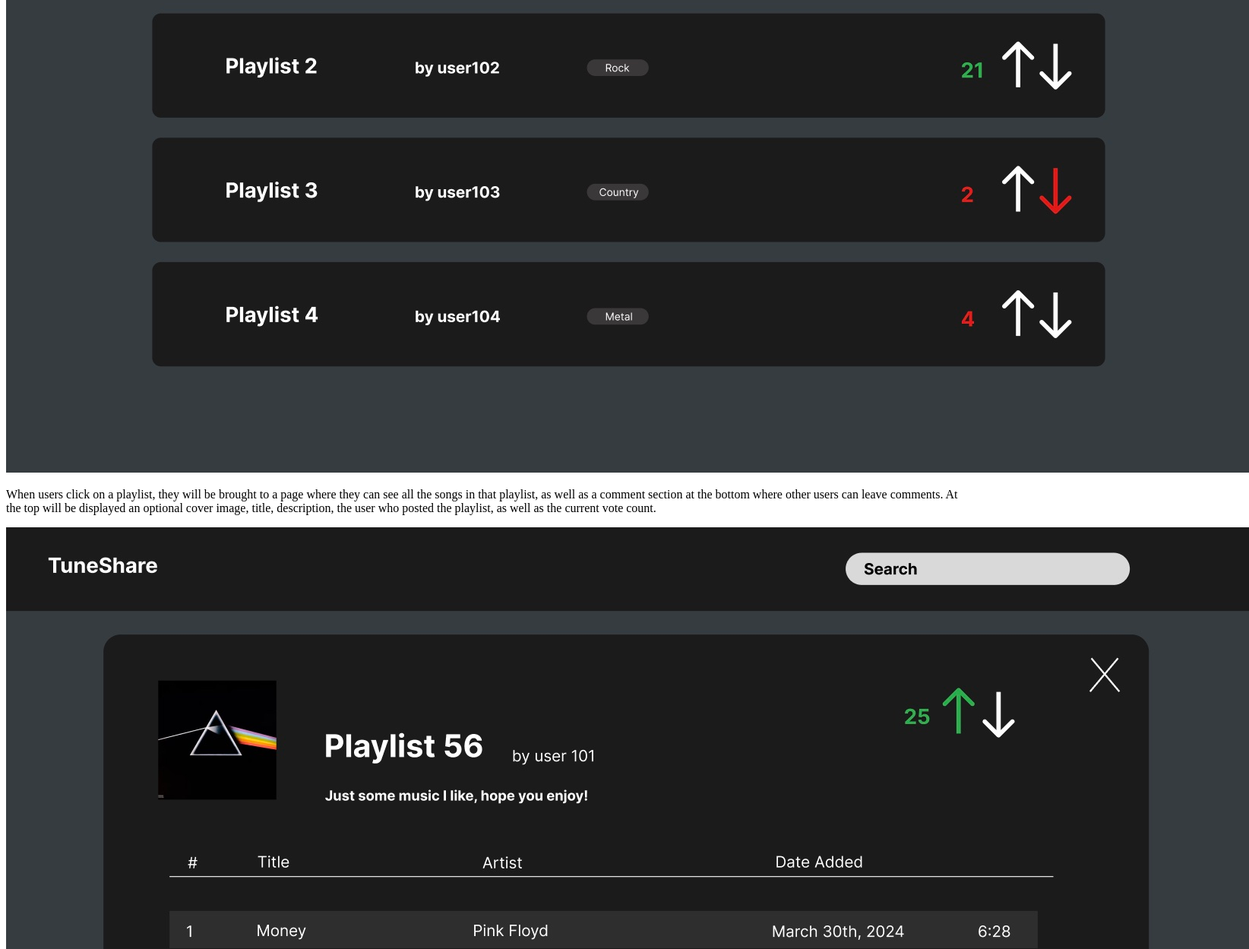
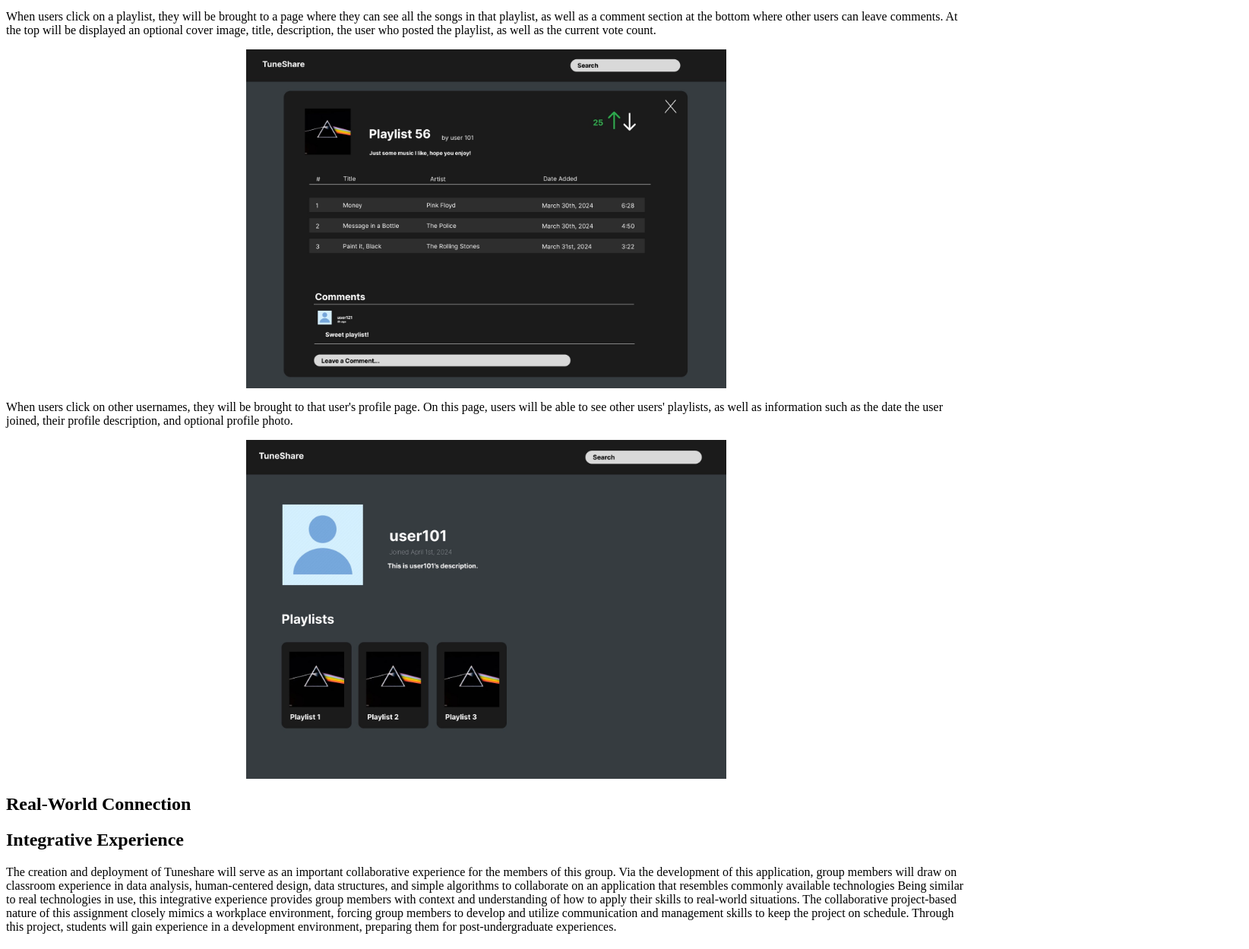
Before and after one commit to Captaincow285/326Project, a website: page src/docs/milestone-1/index.html in a window 1280 px wide. Shown: the part 2365-3614 px from the top of the page at 76% size, 1644 px wide, since content can reach past the window. Drawn offline with Linux system fonts and the light colour scheme.

Commit message:
added class to images for css formatting

```diff
--- a/src/docs/milestone-1/index.html
+++ b/src/docs/milestone-1/index.html
@@ -19,6 +19,7 @@
             <li><a href="#integrative-experience">Integrative Experience Statement</a></li>
         </ul>
     </nav>
+    <br>
     <main>
         <header id="vision">
             <h1>
@@ -189,20 +190,20 @@
                 the playlist, and its current vote count. Optionally, we may include genre tags, but this is not a
                 must-have feature.
             </p>
-            <img src="wireframe1.jpg" alt="img1">
+            <img src="wireframe1.jpg" alt="img1" class="bigPic">
             <p>
                 When users click on a playlist, they will be brought to a page where they can see all the songs in that
                 playlist, as well as a comment section at the bottom where other users can leave comments. At the top
                 will be displayed an optional cover image, title, description, the user who posted the playlist, as well
                 as the current vote count.
             </p>
-            <img src="wireframe2.jpg" alt="img2">
+            <img src="wireframe2.jpg" alt="img2" class="bigPic">
             <p>
                 When users click on other usernames, they will be brought to that user&apos;s profile page. On this
                 page, users will be able to see other users' playlists, as well as information such as the date the user
                 joined, their profile description, and optional profile photo.
             </p>
-            <img src="wireframe3.jpg" alt="img3">
+            <img src="wireframe3.jpg" alt="img3" class="bigPic">
         </section>
         <section id="real-world">
             <h2>
```
